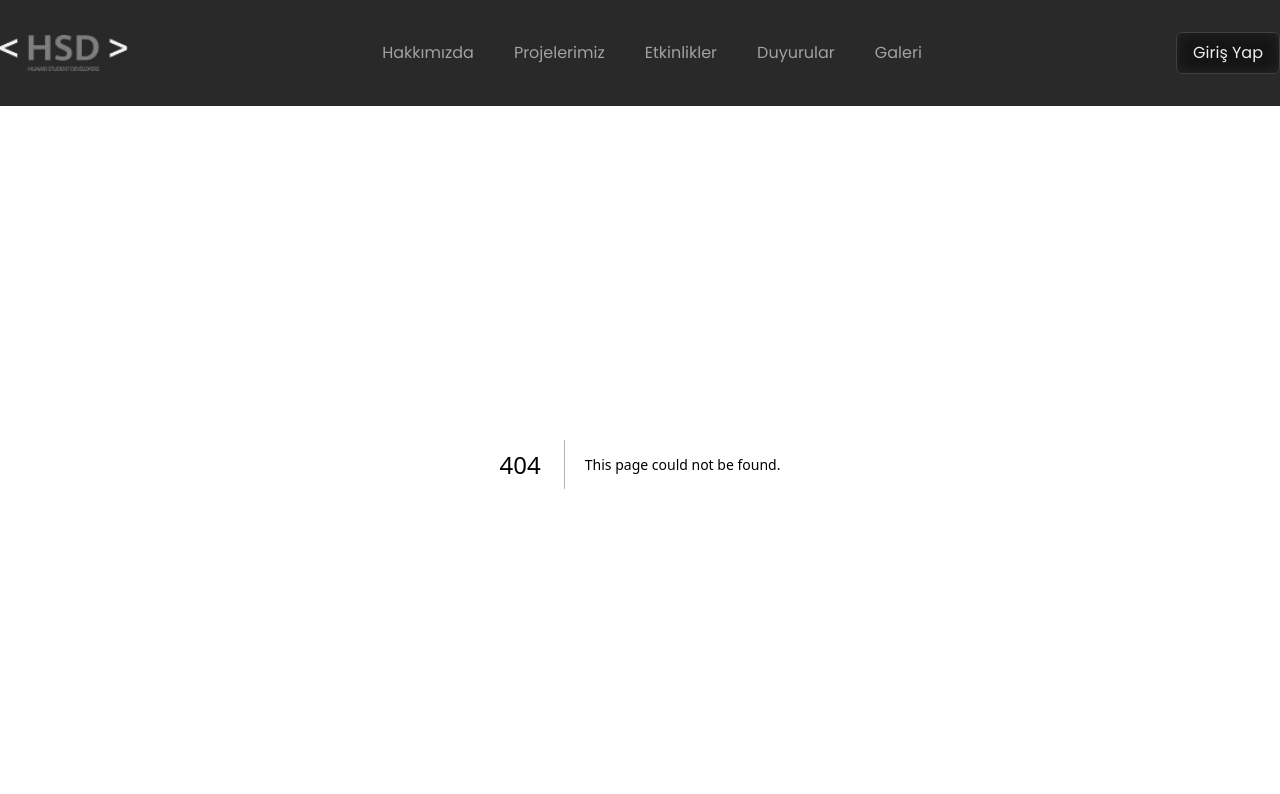
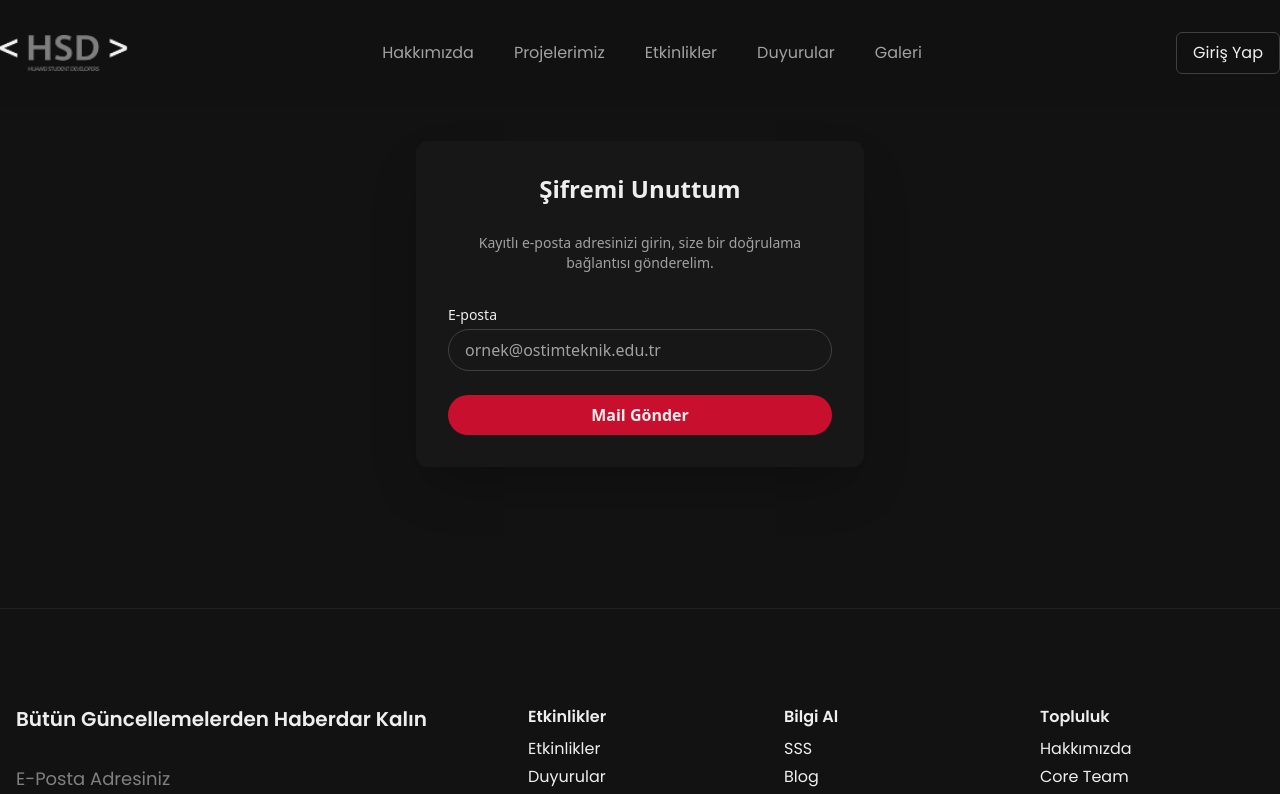
Before and after one commit to HSD-OSTIMTECH/HSD-Landing, a Next.js app: page /forgot-password in a window 1280 px wide. Before the commit this address had no page. Shown: the top 794 px of the page. Built offline with nearby package versions, Linux system fonts and the light colour scheme; some icons are missing.

Commit message:
feat: added forgot password page site for email send

```diff
--- /dev/null
+++ b/pages/forgot-password/index.tsx
@@ -0,0 +1,45 @@
+import React, { useState } from 'react';
+
+const ForgotPassword = () => {
+  const [email, setEmail] = useState('');
+  const [sent, setSent] = useState(false);
+
+  const handleSubmit = (e: React.FormEvent) => {
+    e.preventDefault();
+    // API isteği burada olacak (şimdilik sadece state değişiyor)
+    setSent(true);
+  };
+
+  return (
+    <div className="min-h-[60vh] flex items-center justify-center">
+      <div className="bg-neutral-900 rounded-xl shadow-2xl w-full max-w-md mx-auto p-8 flex flex-col gap-6">
+        <h2 className="text-2xl font-semibold text-center text-white mb-1">Şifremi Unuttum</h2>
+        <p className="text-center text-neutral-400 text-sm mb-2">Kayıtlı e-posta adresinizi girin, size bir doğrulama bağlantısı gönderelim.</p>
+        {!sent ? (
+          <form className="flex flex-col gap-4" onSubmit={handleSubmit}>
+            <div className="flex flex-col gap-1">
+              <label htmlFor="email" className="text-white text-sm">E-posta</label>
+              <input
+                id="email"
+                type="email"
+                placeholder="ornek@ostimteknik.edu.tr"
+                className="bg-transparent border border-neutral-700 rounded-full px-4 py-2 text-white focus:outline-none focus:border-primary placeholder:text-neutral-400"
+                autoComplete="email"
+                value={email}
+                onChange={e => setEmail(e.target.value)}
+                required
+              />
+            </div>
+            <button type="submit" className="bg-primary text-white rounded-full py-2 mt-2 font-semibold text-base w-full transition-all hover:bg-primary/80">Mail Gönder</button>
+          </form>
+        ) : (
+          <div className="text-center text-green-400 text-base font-medium py-4">
+            Doğrulama bağlantısı e-posta adresinize gönderildi.
+          </div>
+        )}
+      </div>
+    </div>
+  );
+}
+
+export default ForgotPassword;
```
